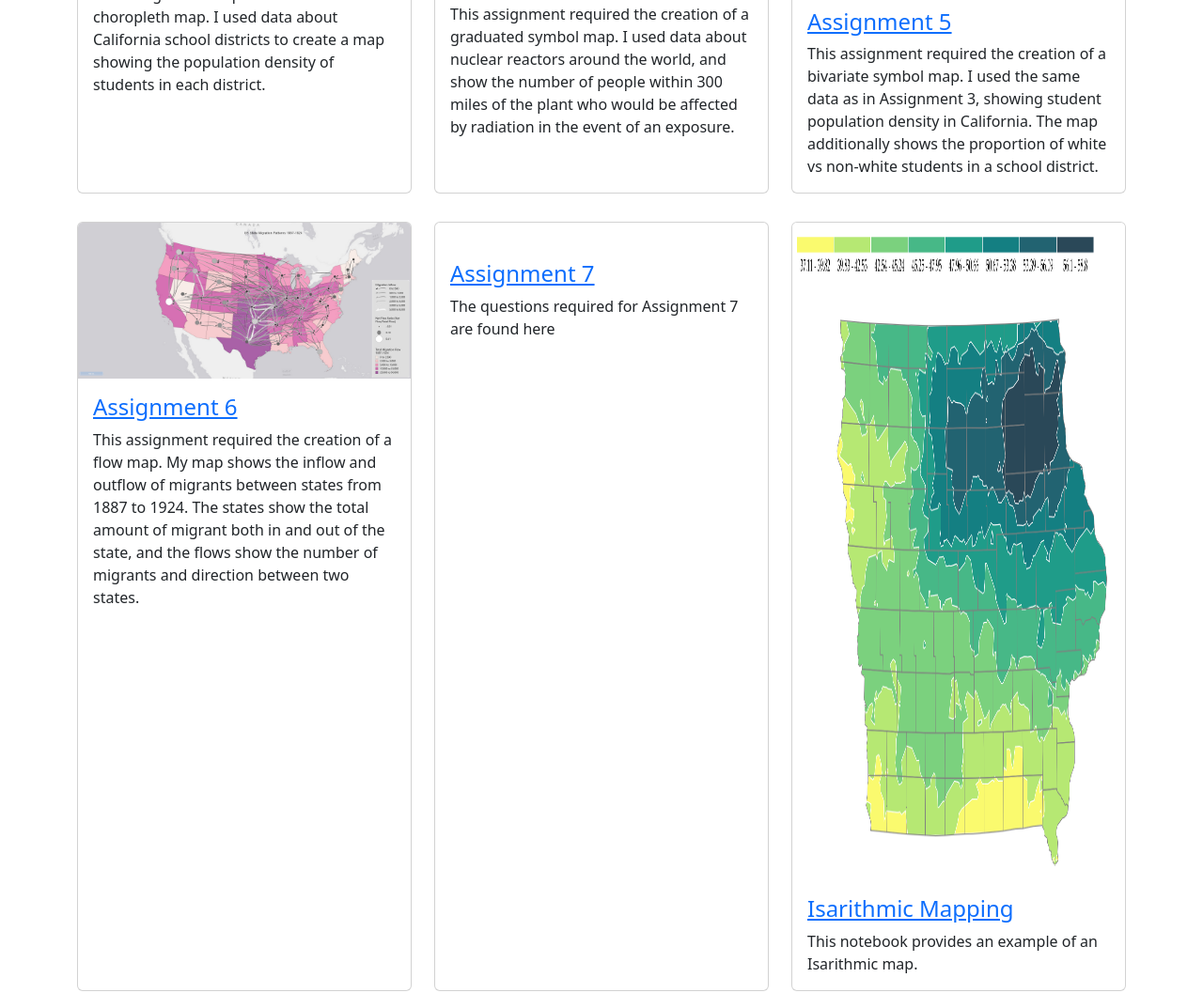
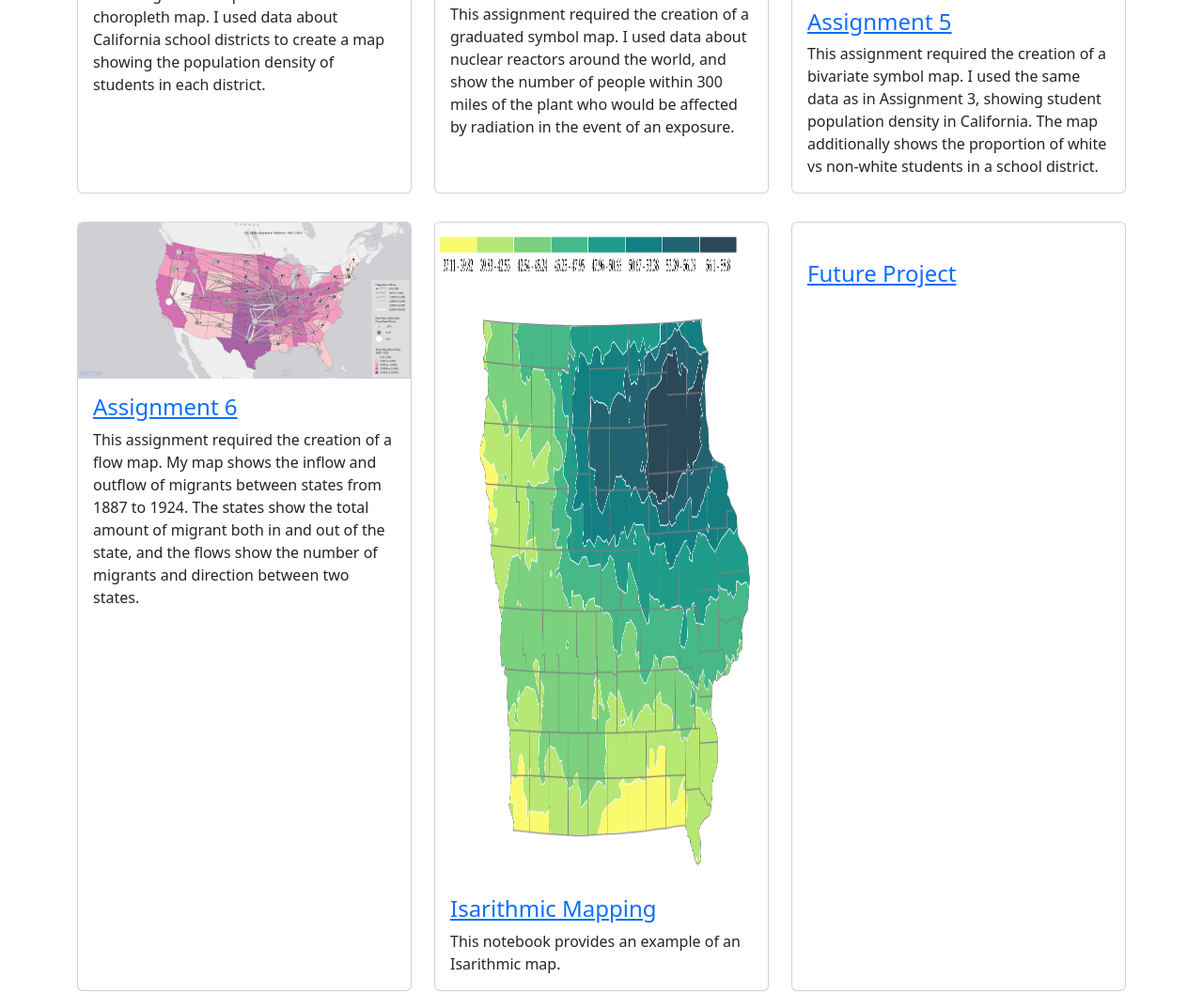
Before and after one commit to geog3540/noahwright, a plain HTML site: page index.html in a window 1280 px wide. Shown: the part 443-1500 px from the top of the page at 94% size. Drawn offline with Linux system fonts and the light colour scheme; files that its build step writes are made by us from their sources; files whose address does not match are found by name.

Commit message:
update index.html

```diff
--- a/index.html
+++ b/index.html
@@ -103,23 +103,23 @@
         </div>
         <div class="col-lg-4 col-sm-6 portfolio-item">
           <div class="card h-100">
-            <a href="#"><img class="card-img-top" src="" alt=""></a>
-            <div class="card-body">
-              <h4 class="card-title">
-                <a href="Assignemnt 7 questions.pdf">Assignment 7 </a>
-              </h4>
-              <p class="card-text">The questions required for Assignment 7 are found here</p>
-            </div>
-          </div>
-        </div>
-        <div class="col-lg-4 col-sm-6 portfolio-item">
-          <div class="card h-100">
             <a href="https://observablehq.com/@caglarkoylu/isarithmic-mapping-geog-3540"><img class="card-img-top" src="isarithmicmap.png" width = "1200" height= "700" alt=""></a>
             <div class="card-body">
               <h4 class="card-title">
                 <a href="https://observablehq.com/@caglarkoylu/isarithmic-mapping-geog-3540">Isarithmic Mapping</a>
               </h4>
               <p class="card-text">This notebook provides an example of an Isarithmic map.</p>
+            </div>
+          </div>
+        </div>
+        <div class="col-lg-4 col-sm-6 portfolio-item">
+          <div class="card h-100">
+            <a href="#"><img class="card-img-top" src="" alt=""></a>
+            <div class="card-body">
+              <h4 class="card-title">
+                <a href="Assignemnt 7 questions.pdf">Future Project </a>
+              </h4>
+              <p class="card-text"></p>
             </div>
           </div>
         </div>
```
